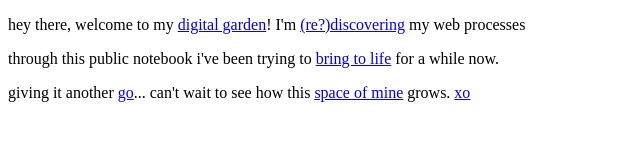
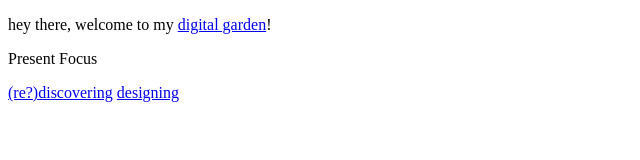
Before and after one commit to miramar01/mydigitalgarden, a plain HTML site: page index.html in a window 1280 px wide. Shown: the whole page, without its empty margins (0-640 px from the left). Drawn offline with Linux system fonts and the light colour scheme.

Commit message:
Update index.html
wanting to shape the garden in a particular direction. not sure 100% how things will end up but trusting my hand.

```diff
--- a/index.html
+++ b/index.html
@@ -7,8 +7,9 @@
     </head>
     <body>
         <header>
-        <p>hey there, welcome to my <a href="definedigitalgarden.html">digital garden</a>! I'm <a href="iknowtfitis.html">(re?)discovering</a> my web processes
-        <p>through this public notebook i've been trying to <a href="design.html">bring to life</a> for a while now.</p>
-        <p>giving it another <a href="organization.html">go</a>... can't wait to see how this <a href="space.html">space of mine</a> grows. <a href="affirmations.html">xo</a></p>
+        <p>hey there, welcome to my <a href="definedigitalgarden.html">digital garden</a>!
+            <p>Present Focus</p>
+            <a href="iknowtfitis.html">(re?)discovering</a>
+            <a href="design.html">designing</a>
     </body>
 </html>
```
